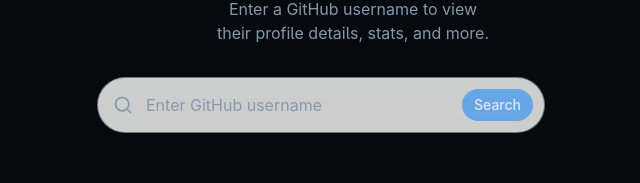
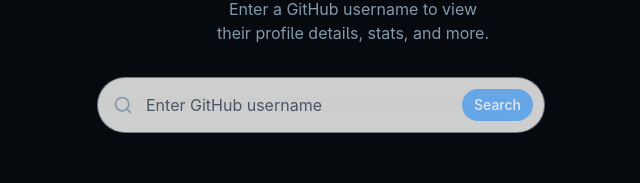
Before and after one commit to dishagiri23/github-profile-gleaner, a React (Vite) app: page / in a window 1280 px wide. Shown: the part 349-532 px from the top of the page, without its empty margins (287-927 px from the left). Built offline with nearby package versions, Linux system fonts and the light colour scheme.

Commit message:
Change placeholder text color
The placeholder text color was changed to black for better visibility.

```diff
--- a/src/components/SearchBar.tsx
+++ b/src/components/SearchBar.tsx
@@ -41,7 +41,7 @@ const SearchBar: React.FC<SearchBarProps> = ({
             "w-full h-14 px-5 pl-12 pr-16",
             "bg-white/80 dark:bg-black/30 backdrop-blur-lg",
             "border border-border/50 rounded-full",
-            "text-foreground placeholder:text-muted-foreground",
+            "text-foreground placeholder:text-gray-600",
             "transition-all duration-300 ease-spring",
             "focus:border-primary/50 focus:ring-primary/20 focus:ring-offset-0",
             "hover:shadow-md hover:border-primary/30",
```
